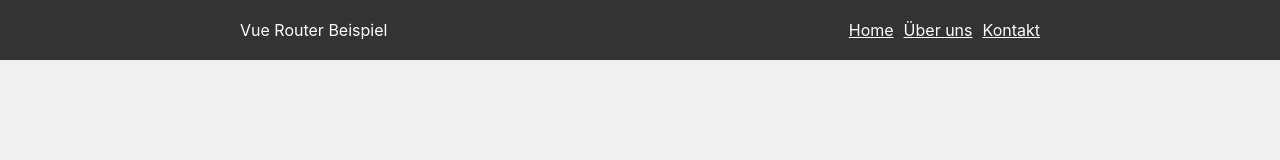
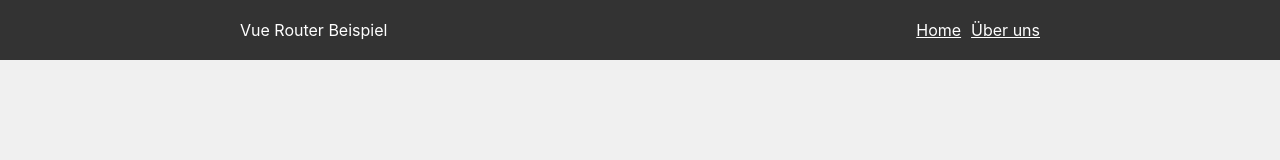
Before and after one commit to IctBerufsbildungZentralschweiz/modul-294-aufgaben, a Vue app in the folder vue-router/: page / in a window 1280 px wide. Shown: the top 160 px of the page. Built offline with nearby package versions, Linux system fonts and the light colour scheme.

Commit message:
Kontakt nicht von Anfang an anzeigen

```diff
--- a/vue-router/src/App.vue
+++ b/vue-router/src/App.vue
@@ -11,7 +11,6 @@
           <!-- Navigation -->
           <a href="#">Home</a>
           <a href="#">Über uns</a>
-          <a href="#">Kontakt</a>
         </nav>
       </div>
     </header>
```
